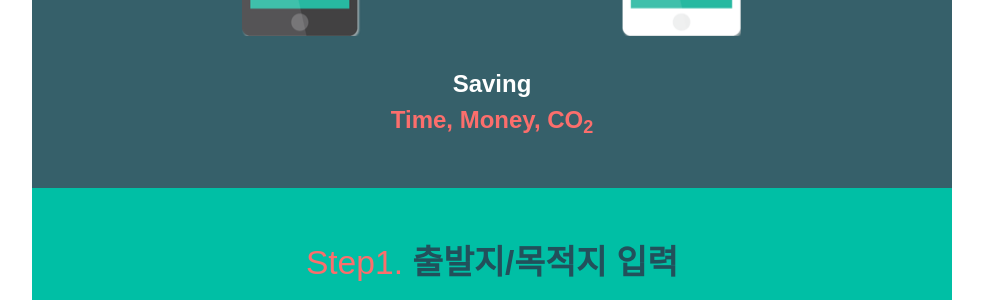
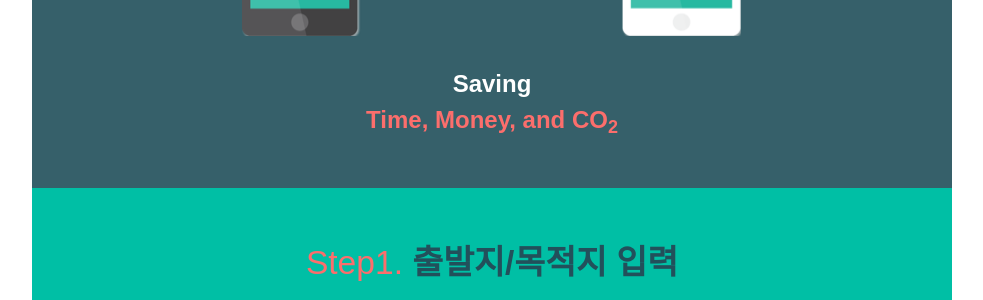
Before and after one commit to cabbit-kanizsalab/cabbit-kanizsalab.github.io, a Jekyll site: the page built from index.html, in a window 1280 px wide and 900 px high, scrolled down 1268 px. Shown: the part 154-454 px from the top of the window, without its empty margins (148-1131 px from the left). Built offline with Jekyll 4.4.1, drawn with Linux system fonts in a browser that asks for light colours; comment, search, counter and statistics services are not loaded.

Commit message:
Fixed wordings

```diff
--- a/index.html
+++ b/index.html
@@ -87,7 +87,7 @@
     <div class="card-row">
       <div class="card-column text-align-center">
         <span class="bold">Saving<br></span>
-        <span class="red bold">Time, Money, CO<sub>2</sub><br></span>
+        <span class="red bold">Time, Money, and CO<sub>2</sub><br></span>
       </div>
     </div>
   </div>
```
